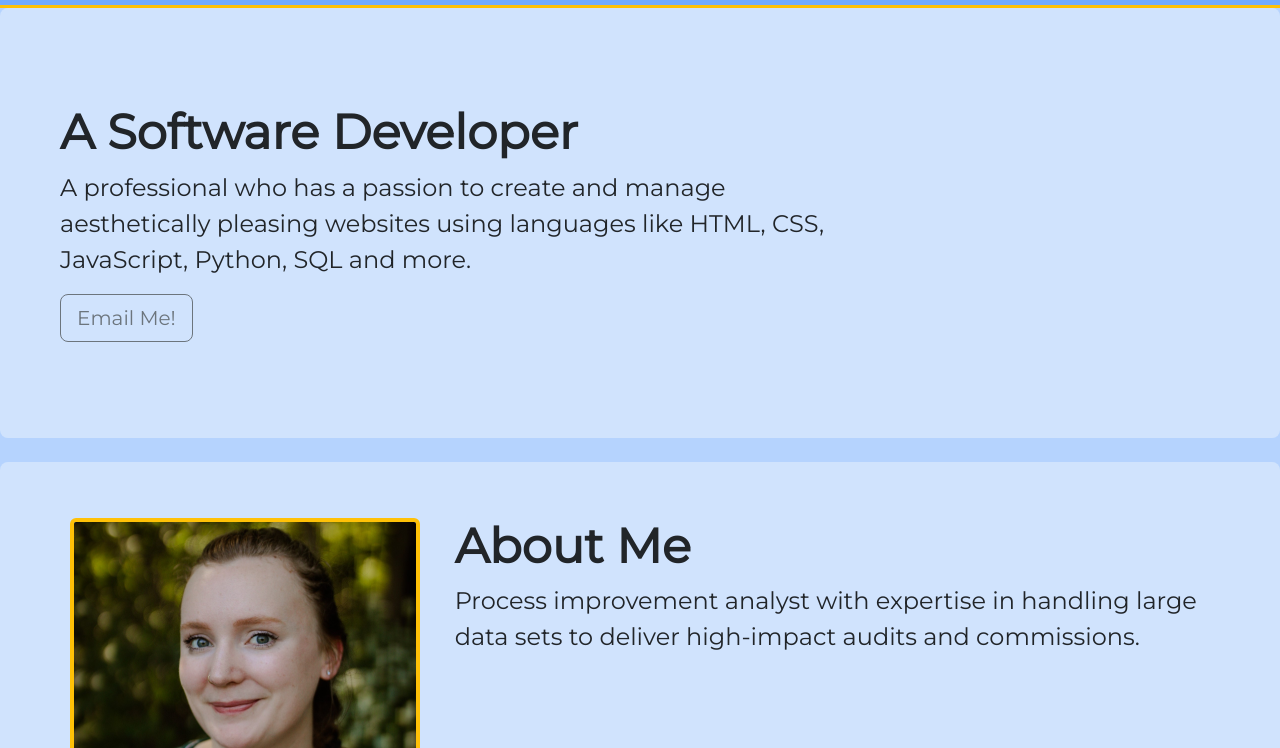
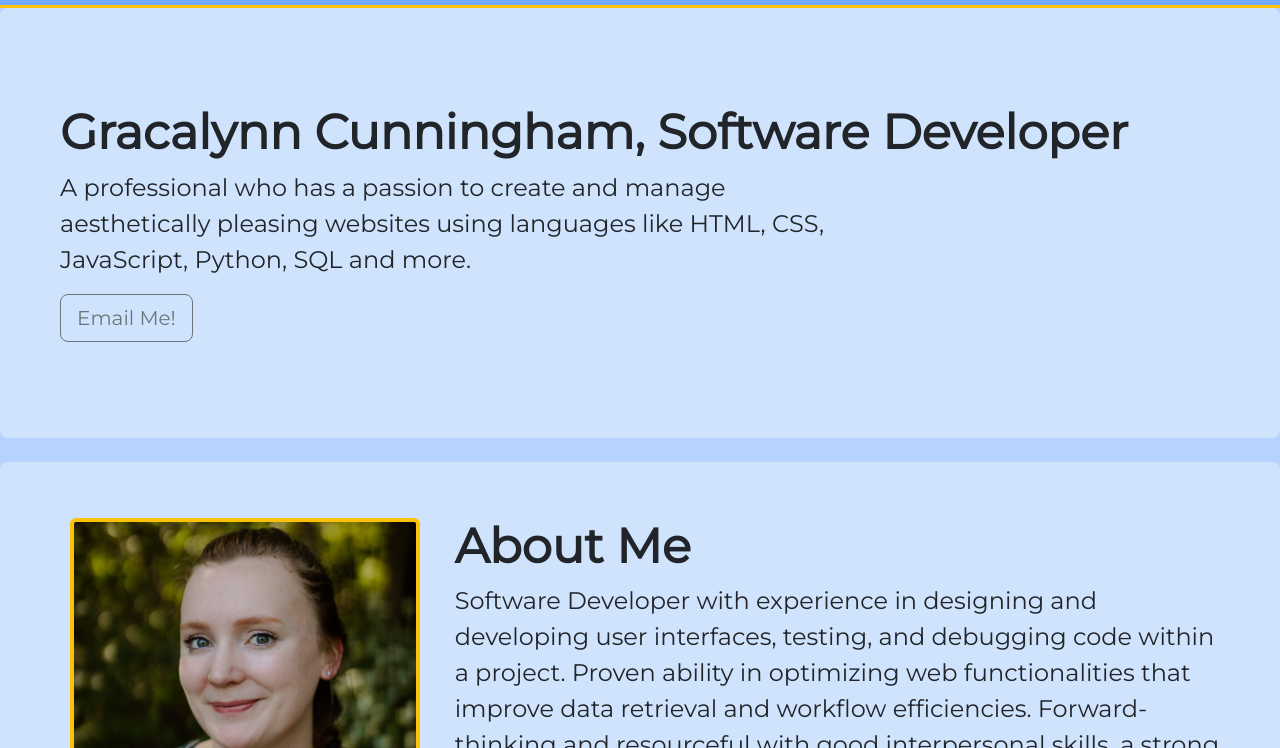
Before and after one commit to gwacky/portfolio-v-2, a plain HTML site: page index.html in a window 1280 px wide. Shown: the part 52-800 px from the top of the page. Drawn offline with nearby package versions, Linux system fonts and the light colour scheme.

Commit message:
updated summary paragraph and name

```diff
--- a/index.html
+++ b/index.html
@@ -128,7 +128,7 @@
       style="--bs-bg-opacity: 0.4"
     >
       <div class="container-fluid py-5">
-        <h1 class="display-5 fw-bold">A Software Developer</h1>
+        <h1 class="display-5 fw-bold">Gracalynn Cunningham, Software Developer</h1>
         <p class="col-md-8 fs-4">
           A professional who has a passion to create and manage aesthetically
           pleasing websites using languages like HTML, CSS, JavaScript, Python,
@@ -163,7 +163,7 @@
           <div class="col-md-8 col-12">
             <h2 class="display-5 fw-bold">About Me</h2>
             <p class="col-12 fs-4">
-              Process improvement analyst with expertise in handling large data sets to deliver high-impact audits and commissions.
+              Software Developer with experience in designing and developing user interfaces, testing, and debugging code within a project. Proven ability in optimizing web functionalities that improve data retrieval and workflow efficiencies. Forward-thinking and resourceful with good interpersonal skills, a strong attention to detail and a positive and upbeat mentality.
             </p>
           </div>
         </div>
```
